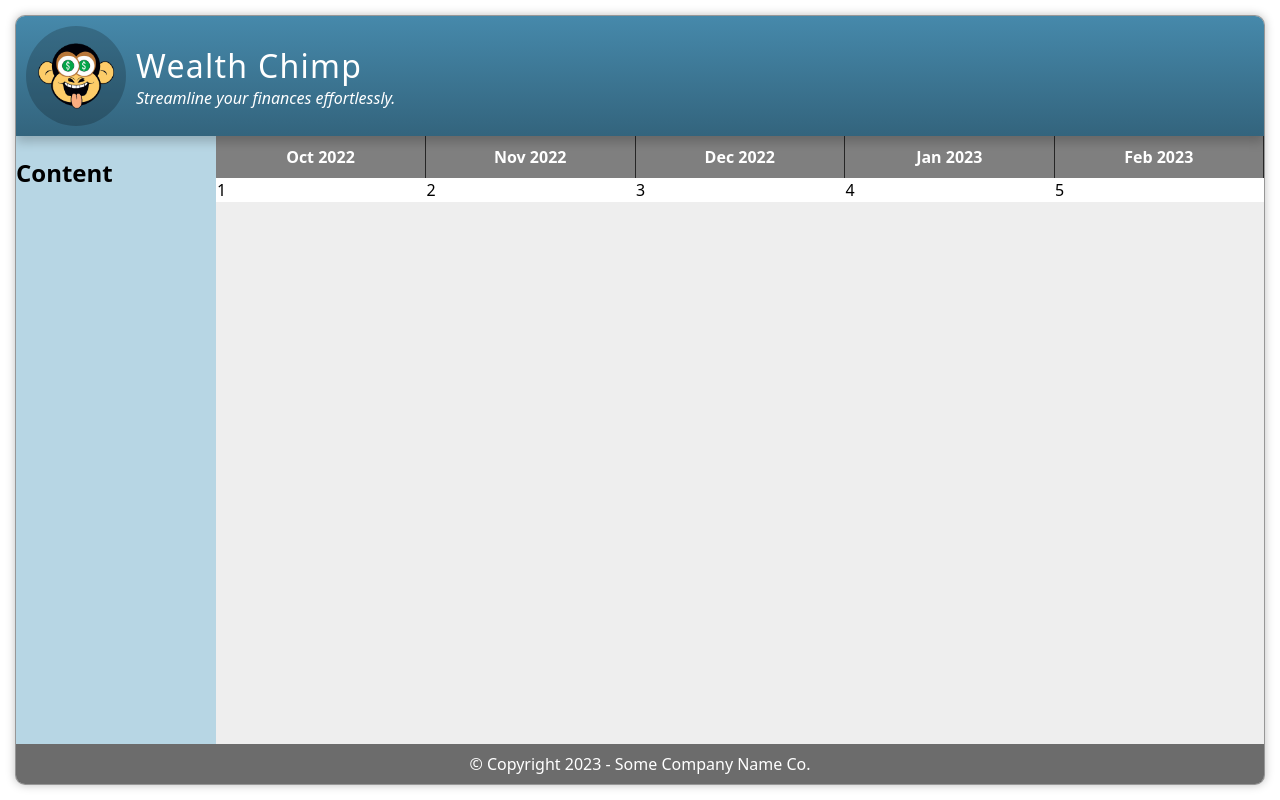
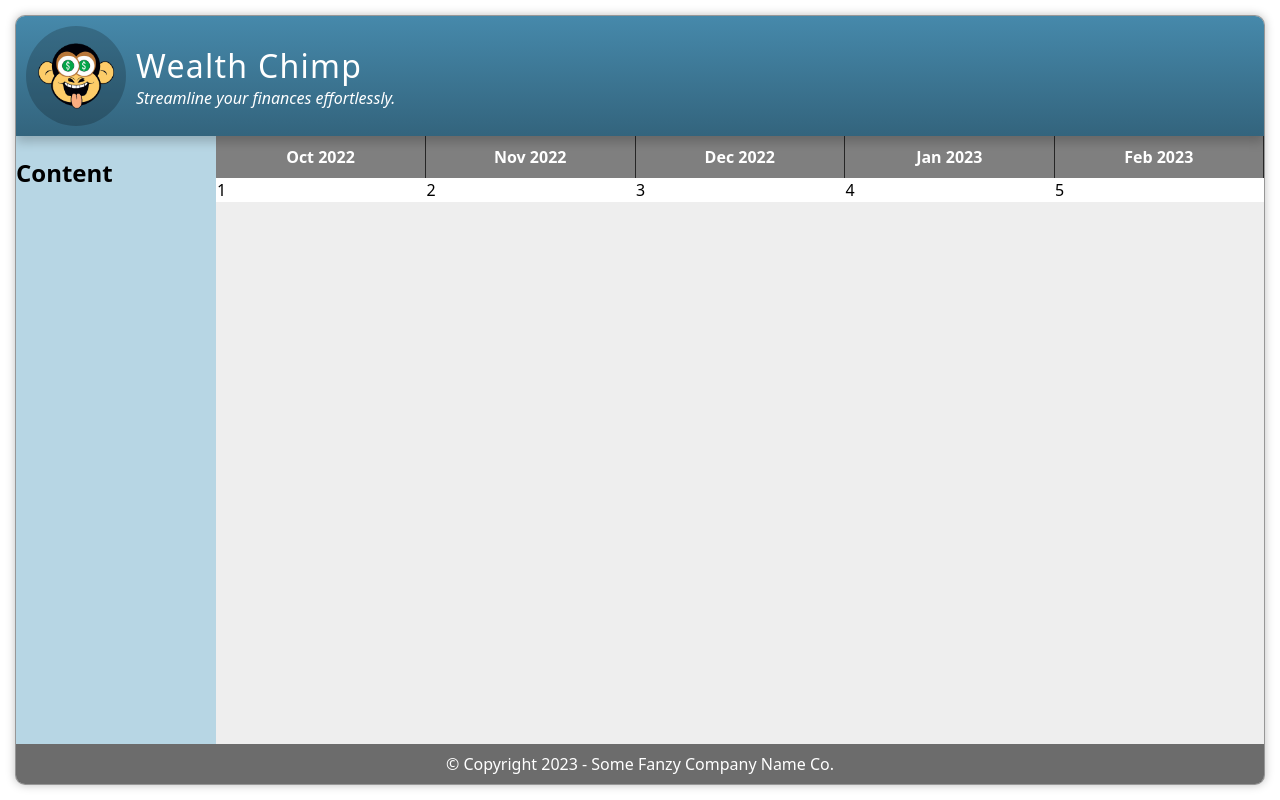
Before and after one commit to rubensanroman/financial-report, a Next.js app: page / in a window 1280 px wide. Built offline with nearby package versions, Linux system fonts and the light colour scheme.

Commit message:
New footer text ( funnier )

```diff
--- a/src/components/Footer/Footer.js
+++ b/src/components/Footer/Footer.js
@@ -3,7 +3,7 @@ import styles from "./Footer.module.scss";
 const Footer = () => {
   return (
     <footer id={styles.footer}>
-      <p>&copy; Copyright 2023 - Some Company Name Co.</p>
+      <p>&copy; Copyright 2023 - Some Fanzy Company Name Co.</p>
     </footer>
   );
 };
```
